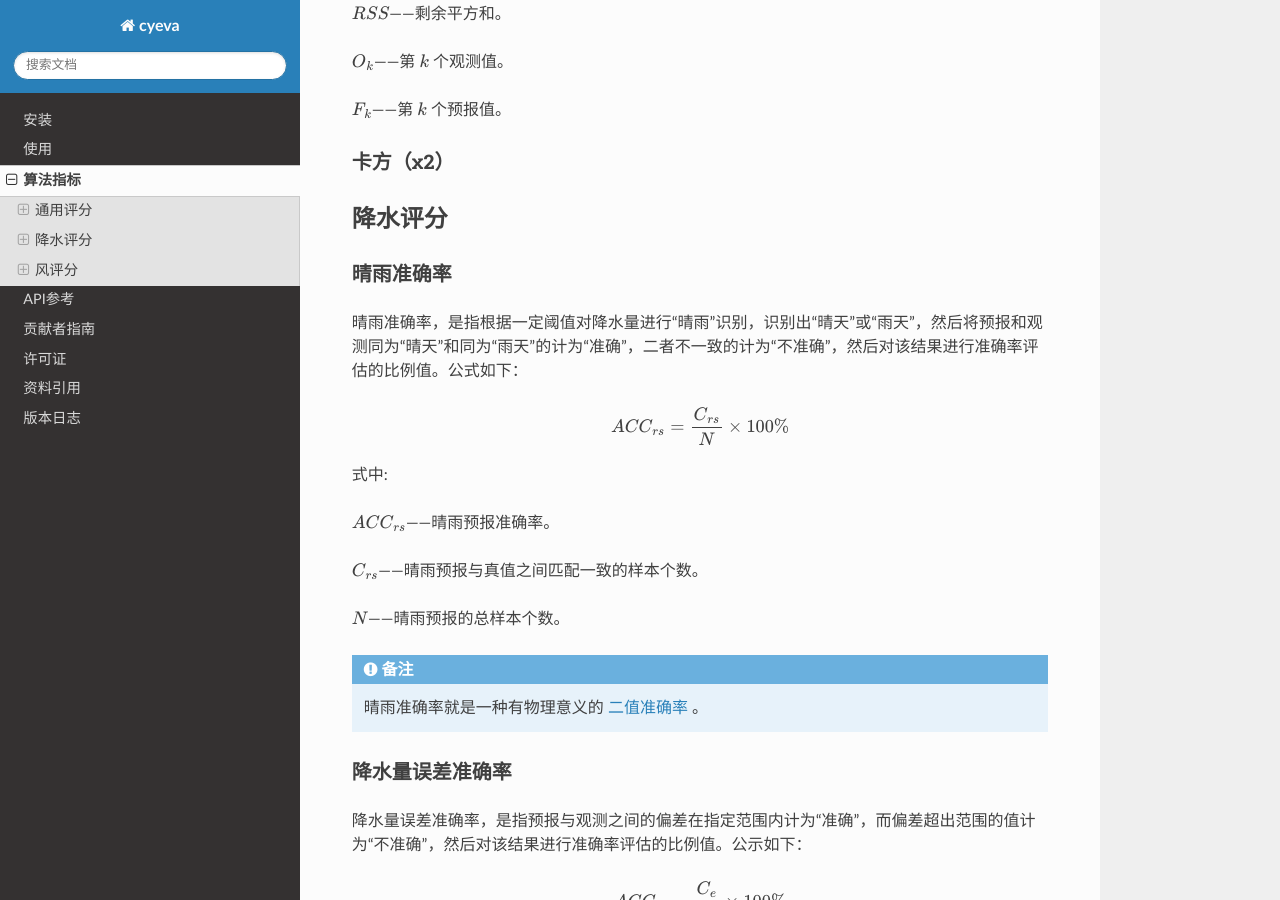
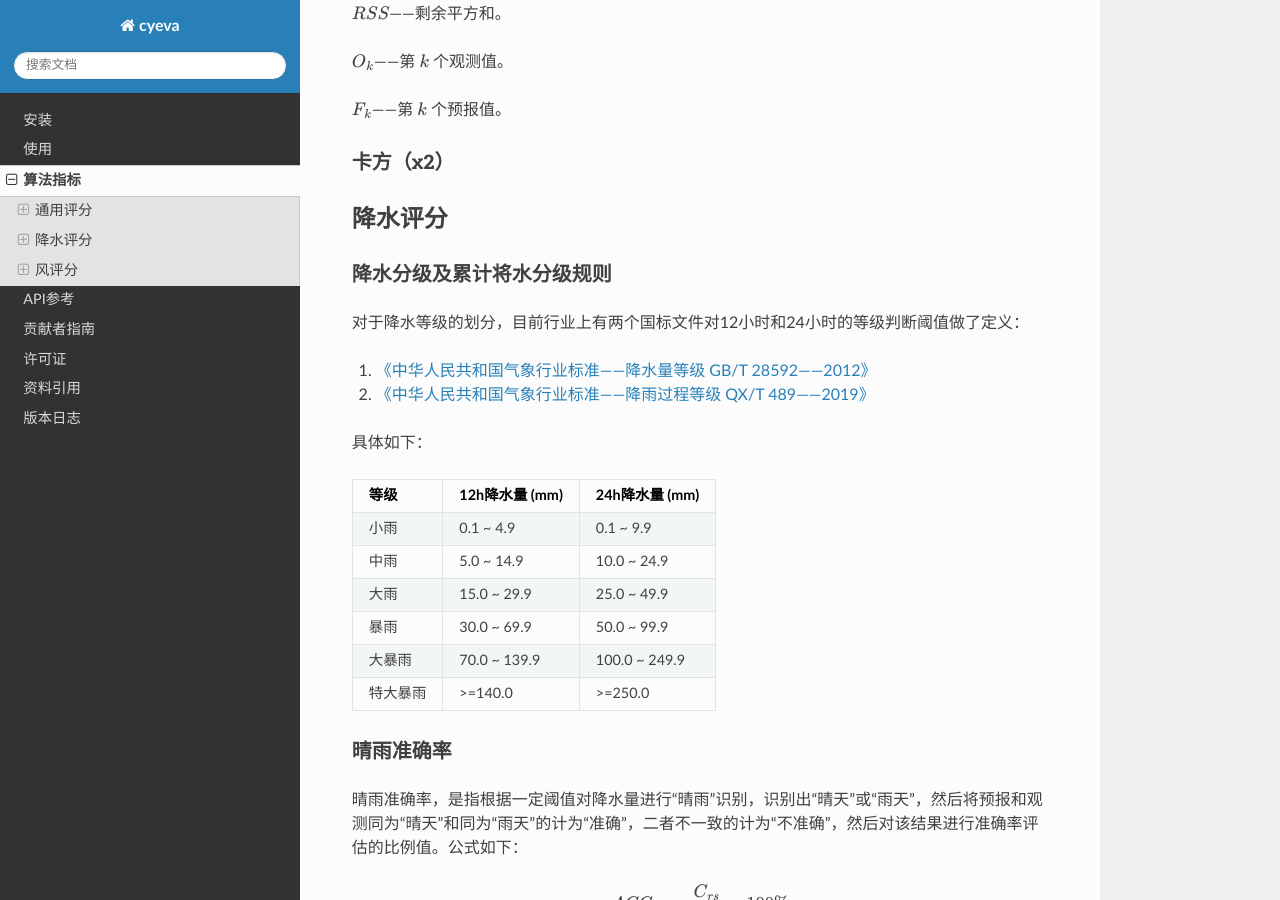
Before and after one commit to caiyunapp/cyeva, a Sphinx documentation site: the page built from docs/source/content/indicator.rst, in a window 1280 px wide and 900 px high, scrolled down 2173 px. Built offline with Sphinx 7.4.7 and the Read the Docs theme 2.0.0, drawn with Linux system fonts in a browser that asks for light colours.

Commit message:
WIP docs [skip ci]: Add precipitation level table

```diff
--- a/docs/source/content/indicator.rst
+++ b/docs/source/content/indicator.rst
@@ -108,6 +108,33 @@
 
 降水评分
 -----------
+
+降水分级及累计将水分级规则
+^^^^^^^^^^^^^^^^^^^^^^^^^^^^^^^^
+对于降水等级的划分，目前行业上有两个国标文件对12小时和24小时的等级判断阈值做了定义：
+
+1. `《中华人民共和国气象行业标准——降水量等级 GB/T 28592——2012》 <http://zwgk.cma.gov.cn/zfxxgk/gknr/flfgbz/bz/202102/P020210210400956117037.pdf>`_
+2. `《中华人民共和国气象行业标准——降雨过程等级 QX/T 489——2019》 <http://zwgk.cma.gov.cn/zfxxgk/gknr/flfgbz/bz/202102/P020210210454156397962.pdf>`_
+
+具体如下：
+
++-----------+-----------------+-----------------+
+| 等级      | 12h降水量 (mm)  | 24h降水量 (mm)  |
++===========+=================+=================+
+| 小雨      | 0.1 ~ 4.9       | 0.1 ~ 9.9       |
++-----------+-----------------+-----------------+
+| 中雨      | 5.0 ~ 14.9      | 10.0 ~ 24.9     |
++-----------+-----------------+-----------------+
+| 大雨      | 15.0 ~ 29.9     | 25.0 ~ 49.9     |
++-----------+-----------------+-----------------+
+| 暴雨      | 30.0 ~ 69.9     | 50.0 ~ 99.9     |
++-----------+-----------------+-----------------+
+| 大暴雨    | 70.0 ~ 139.9    | 100.0 ~ 249.9   |
++-----------+-----------------+-----------------+
+| 特大暴雨  | >=140.0         | >=250.0         |
++-----------+-----------------+-----------------+
+
+
 
 晴雨准确率
 ^^^^^^^^^^^^^^
```
